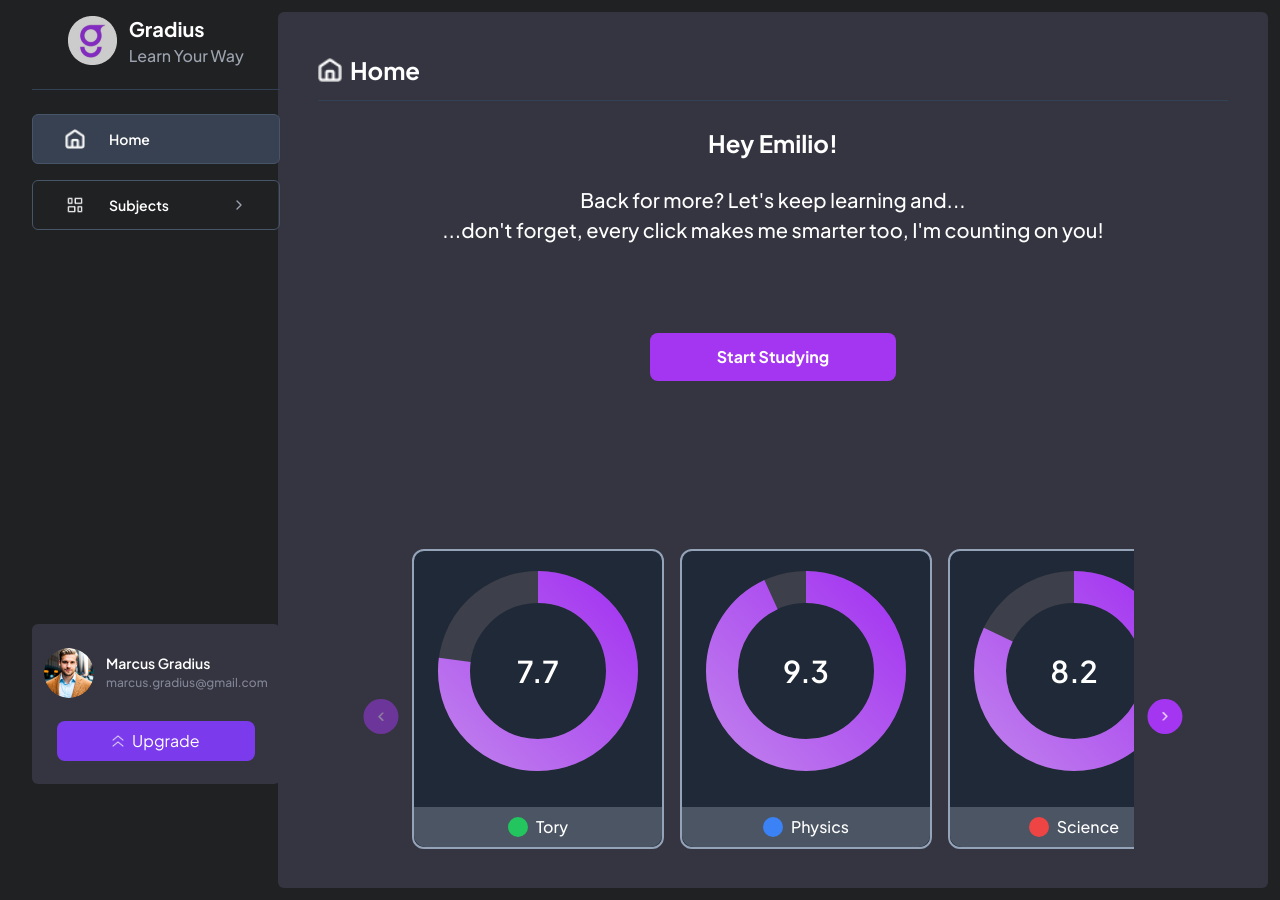
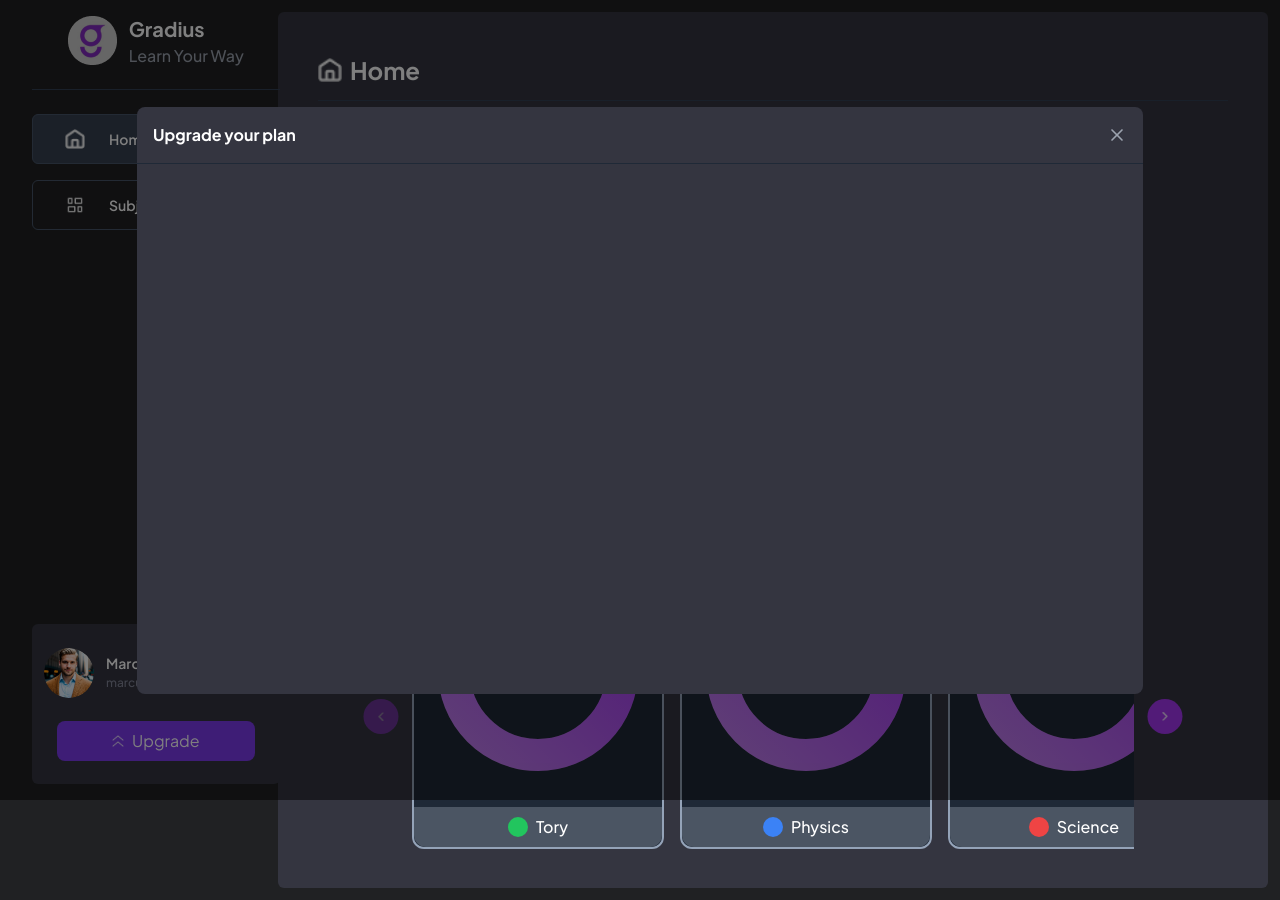
Before and after one commit to Dr-AddictStein/gradius-platform, a React (Vite) app: page /dashboard in a window 1280 px wide. Both pictures are taken after a click on the button "Upgrade". Built offline with nearby package versions, Linux system fonts and the light colour scheme.

Commit message:
modal-overlays

```diff
--- a/index.html
+++ b/index.html
@@ -8,6 +8,7 @@
   </head>
   <body style="background-color: #202123; color: #FFFFFF;">
     <div id="root"></div>
+    <div id="modal-root"></div>
     <script type="module" src="/src/main.tsx"></script>
   </body>
 </html>
--- a/src/Component/ColorPickerModal.tsx
+++ b/src/Component/ColorPickerModal.tsx
@@ -1,4 +1,5 @@
 import React, { useState } from 'react';
+import { createPortal } from 'react-dom';
 import { X } from 'lucide-react';
 
 interface ColorPickerModalProps {
@@ -17,7 +18,22 @@ const ColorPickerModal: React.FC<ColorPickerModalProps> = ({
   const [opacity, setOpacity] = useState(100);
 
   const savedColors = [
-    ['#FF1493', '#FF4500', '#FF69B4', '#8A2BE2', '#1E90FF', '#40E0D0', '#32CD32','#FF69B4', '#FF6347', '#DDA0DD', '#6495ED', '#00CED1', '#98FB98', '#FFD700']
+    [
+      '#FF1493',
+      '#FF4500',
+      '#FF69B4',
+      '#8A2BE2',
+      '#1E90FF',
+      '#40E0D0',
+      '#32CD32',
+      '#FF69B4',
+      '#FF6347',
+      '#DDA0DD',
+      '#6495ED',
+      '#00CED1',
+      '#98FB98',
+      '#FFD700'
+    ]
   ];
 
   const handleSubmit = (e: React.FormEvent) => {
@@ -28,16 +44,13 @@ const ColorPickerModal: React.FC<ColorPickerModalProps> = ({
 
   if (!isOpen) return null;
 
-  return (
+  return createPortal(
     <div className="fixed inset-0 bg-black/50 flex items-center justify-center">
       <div className="w-[601px] bg-[#343540] rounded-lg">
         {/* Header */}
         <div className="flex justify-between items-center p-4 border-b border-gray-800">
           <h2 className="text-white text-lg font-medium">Create New Subject</h2>
-          <button
-            onClick={onClose}
-            className="text-gray-400 hover:text-gray-200"
-          >
+          <button onClick={onClose} className="text-gray-400 hover:text-gray-200">
             <X size={20} />
           </button>
         </div>
@@ -117,7 +130,7 @@ const ColorPickerModal: React.FC<ColorPickerModalProps> = ({
               </div>
 
               {/* Right Panel - Hexagonal Color Picker */}
-
+              {/* Additional content can be added here if needed */}
             </div>
           </div>
 
@@ -130,7 +143,8 @@ const ColorPickerModal: React.FC<ColorPickerModalProps> = ({
           </button>
         </div>
       </div>
-    </div>
+    </div>,
+    document.getElementById("modal-root")!
   );
 };
 
--- a/src/Component/ImportModal.tsx
+++ b/src/Component/ImportModal.tsx
@@ -8,33 +8,8 @@ interface ImportModalProps {
 }
 
 const ImportModal: React.FC<ImportModalProps> = ({ isOpen, onClose }) => {
-  const [subjectName, setSubjectName] = useState("");
-  const [selectedColor, setSelectedColor] = useState("#4F46E5");
-  const [opacity, setOpacity] = useState(100);
 
-  const savedColors = [
-    [
-      "#FF1493",
-      "#FF4500",
-      "#FF69B4",
-      "#8A2BE2",
-      "#1E90FF",
-      "#40E0D0",
-      "#32CD32",
-      "#FF69B4",
-      "#FF6347",
-      "#DDA0DD",
-      "#6495ED",
-      "#00CED1",
-      "#98FB98",
-      "#FFD700",
-    ],
-  ];
 
-  const handleSubmit = (e: React.FormEvent) => {
-    e.preventDefault();
-    onClose();
-  };
 
   if (!isOpen) return null;
 
--- a/src/Component/Sidebar.tsx
+++ b/src/Component/Sidebar.tsx
@@ -6,6 +6,7 @@ import subjectIcon from "../../public/subjectIcon.png";
 import upgradeIcon from "../../public/upgradeIcon.png";
 import { useNavigate } from "react-router-dom";
 import ColorPickerModal from "./ColorPickerModal";
+import UpgradeModal from "./UpgradeModal";
 
 interface Subject {
   id: string;
@@ -49,6 +50,7 @@ const Sidebar = () => {
   };
 
   const [isNewSubjectModalOpen, setIsNewSubjectModalOpen] = useState(false);
+  const [isUpgradeModalOpen, setIsUpgradeModalOpen] = useState(false);
 
   return (
     <div className="fixed top-0 2xl:left-[270px] left-6 h-screen py-4 pl-2 flex flex-col justify-between">
@@ -173,10 +175,11 @@ const Sidebar = () => {
             </div>
           </div>
           {/* Upgrade Button */}
-          <button className="w-[198px] h-[40px] py-2 bg-violet-600 hover:bg-violet-700 rounded-lg flex items-center justify-center gap-2 text-white">
+          <button onClick={() => setIsUpgradeModalOpen(true)} className="w-[198px] h-[40px] py-2 bg-violet-600 hover:bg-violet-700 rounded-lg flex items-center justify-center gap-2 text-white">
             <img src={upgradeIcon} alt="Upgrade" className="w-3 h-3" />
             <span className="text-[16px] font-normal">Upgrade</span>
           </button>
+
         </div>
       </div>
       <ColorPickerModal
@@ -184,6 +187,10 @@ const Sidebar = () => {
         onClose={() => setIsNewSubjectModalOpen(false)}
         onSubmit={handleSubmit}
       />
+      <UpgradeModal
+        isOpen={isUpgradeModalOpen}
+        onClose={() => setIsUpgradeModalOpen(false)}
+      />
     </div>
   );
 };
--- /dev/null
+++ b/src/Component/UpgradeModal.tsx
@@ -0,0 +1,42 @@
+import React from "react";
+import { createPortal } from "react-dom";
+import { X } from "lucide-react";
+
+interface UpgradeModalProps {
+  isOpen: boolean;
+  onClose: () => void;
+}
+
+const UpgradeModal: React.FC<UpgradeModalProps> = ({ isOpen, onClose }) => {
+  if (!isOpen) return null;
+
+  return createPortal(
+    <div className="fixed inset-0 bg-black/50 flex items-center justify-center">
+      <div className="w-[1006px] h-[587px] bg-[#343540] rounded-lg">
+        {/* Header */}
+        <div className="flex justify-between items-center p-4 border-b border-gray-800">
+          <h2 className="text-white text-[16px] font-bold">
+            Upgrade your plan
+          </h2>
+          <button
+            onClick={onClose}
+            className="text-gray-400 hover:text-gray-200"
+          >
+            <X size={20} />
+          </button>
+        </div>
+        {/* Content */}
+        <div className="flex flex-col p-10 text-center leading-8">
+          {/* Your upgrade content goes here */}
+        </div>
+        {/* Footer or additional actions */}
+        <div className="flex justify-between gap-0">
+          {/* Your additional content goes here */}
+        </div>
+      </div>
+    </div>,
+    document.getElementById("modal-root")!
+  );
+};
+
+export default UpgradeModal;
```
